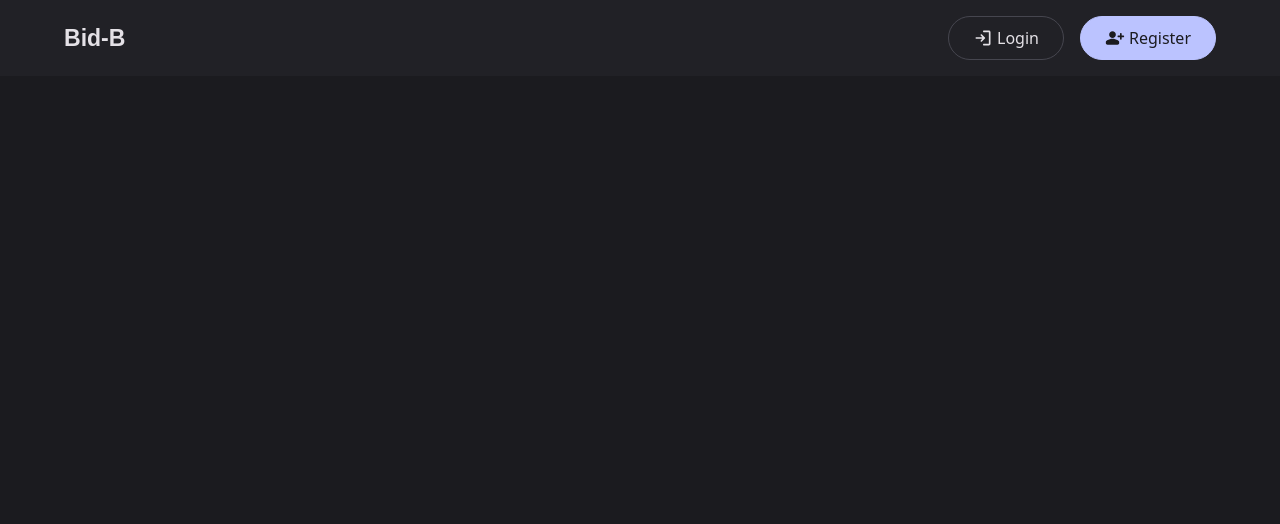
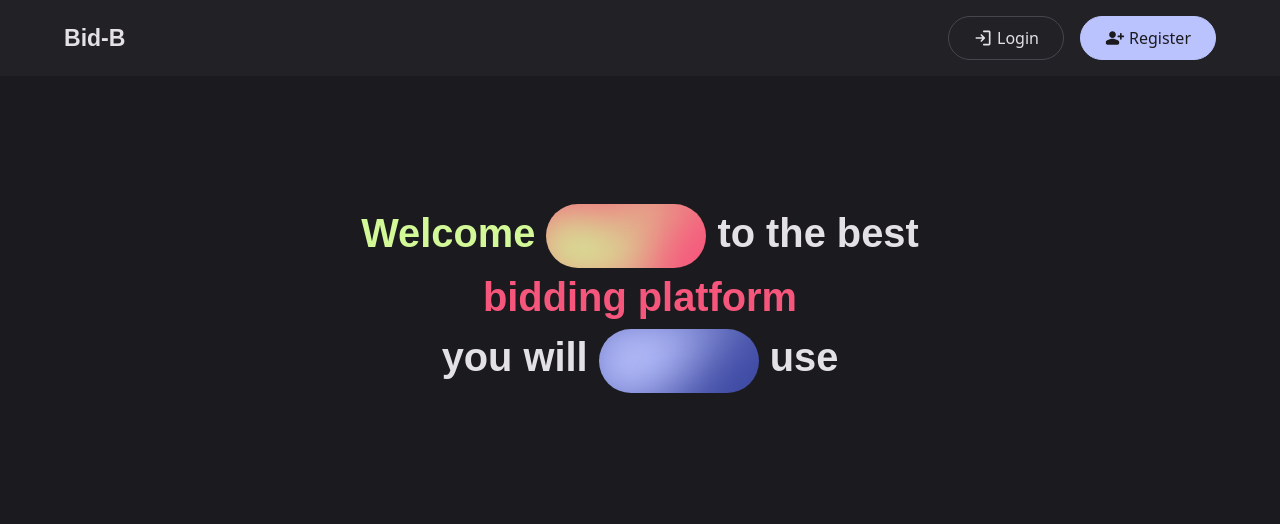
Before and after one commit to alexdalene/alex_dalene_exam2, a website with bundled scripts: page index.html in a window 1280 px wide. Built offline with nearby package versions, Linux system fonts and the light colour scheme.

Commit message:
Adds hero section

```diff
--- a/index.html
+++ b/index.html
@@ -8,9 +8,26 @@
     <script type="module" src="./src/index.mjs"></script>
   </head>
   <body class="bg-background">
-    <h1 class="font-bold text-2xl">Semester Project 2</h1>
-    <a href="./auth/profile/">Profile</a>
-    <a href="./auth/create-listing/">New</a>
-    <a href="./auth/">Sign Up</a>
+    <main class="min-h-screen w-full flex flex-col items-center pt-[76px]">
+      <section id="hero" class="py-32 container text-center">
+        <h1 class="font-bold text-5xl font-heading text-text">
+          <b class="text-accentGreen">Welcome</b>
+          <img
+            src="./src/images/hero-gradient-1.png"
+            alt="Gradient image with multiple colors"
+            class="object-cover w-40 h-16 rounded-full inline"
+          />
+          to the best <br />
+          <b class="text-accentPink">bidding platform</b> <br />
+          you will
+          <img
+            src="./src/images/hero-gradient-2.png"
+            alt="Gradient image with multiple colors"
+            class="object-cover w-40 h-16 rounded-full inline"
+          />
+          use
+        </h1>
+      </section>
+    </main>
   </body>
 </html>
--- a/src/js/components/navbar.mjs
+++ b/src/js/components/navbar.mjs
@@ -22,17 +22,17 @@ export default function navbar() {
   const nav = document.createElement('nav');
   nav.classList.add('flex', 'gap-4');
 
-  function link(button, icon, text) {
+  function link(button, icon, text, href) {
     const tag = document.createElement('a');
-    tag.href = '';
-    tag.classList.add(`${button}`);
+    tag.href = href;
+    tag.classList.add(button);
 
     const img = document.createElement('img');
     img.src = `./src/svg/icon/${icon}.svg`;
     img.alt = '';
 
     const span = document.createElement('span');
-    span.textContent = `${text}`;
+    span.textContent = text;
     span.classList.add('hidden', 'sm:block');
 
     tag.append(img, span);
@@ -40,8 +40,8 @@ export default function navbar() {
   }
 
   nav.append(
-    link('btn-secondary', 'login', 'Login'),
-    link('btn-primary', 'person_add', 'Register'),
+    link('btn-secondary', 'login', 'Login', './auth'),
+    link('btn-primary', 'person_add', 'Register', './auth'),
   );
 
   header.append(span, nav);
```
Also changed, not shown: src/images/hero-gradient-1.png (added), src/images/hero-gradient-2.png (added).
